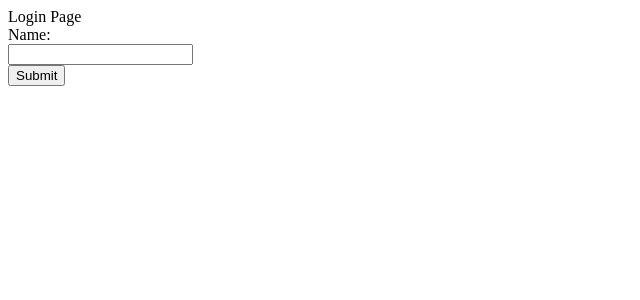
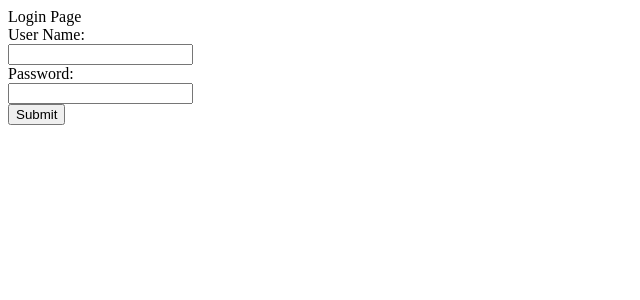
Before and after one commit to yangbyron/galvanize_marketplace, a React (Create React App) app in the folder Frontend/: page / in a window 1280 px wide. Both pictures are taken after a click on the button "Login". Shown: the top 300 px of the page, without its empty margins (0-640 px from the left). Built offline with nearby package versions, Linux system fonts and the light colour scheme; no server answers.

Commit message:
login test

```diff
--- a/Frontend/src/Components/Login.jsx
+++ b/Frontend/src/Components/Login.jsx
@@ -1,17 +1,29 @@
-import React from 'react'
+import React, { useEffect } from 'react'
 
 const Login = () => {
 
-
+    const handleSubmit = (e) => {
+      console.log(e.target)
+      // useEffect(
+      //   fetch('localhost:3001/user/api/:id')
+      // )
+    }
 
   return (
     <div>Login Page
-      <form>
+      <form >
           <label>
-            Name:
-            <input type="text" name="name" />
+            User Name:
+            <input type="text" name="name" required />
           </label>
-            <input type="submit" value="Submit" />
+
+          <label>
+            Password:
+            <input type="password" required />
+          </label>
+
+          <button onClick={handleSubmit}>Submit</button>
+
       </form>
     </div>
   )
```
Also changed, not shown: 1 other file (tests, documents, lock files or other folders).
